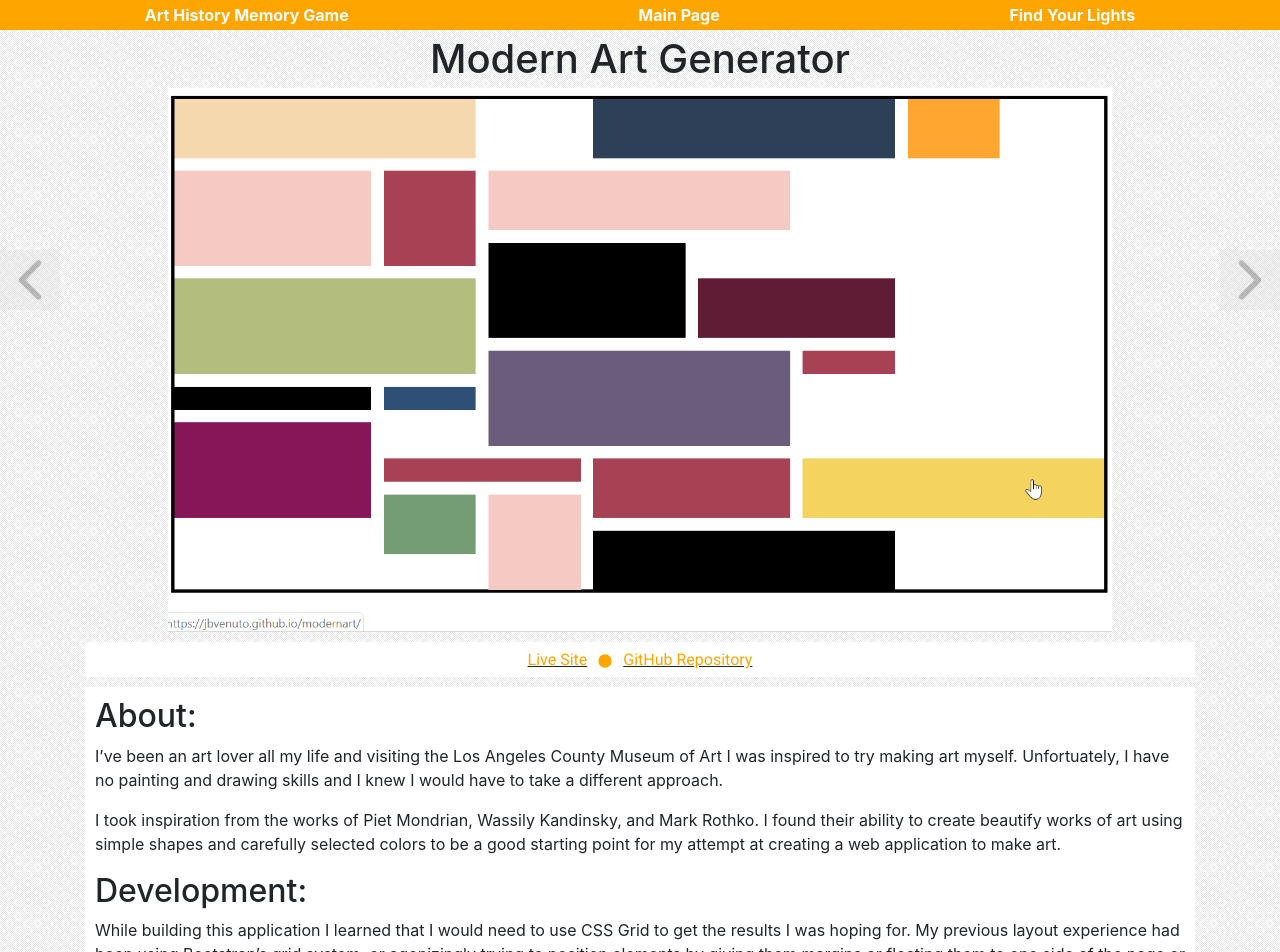
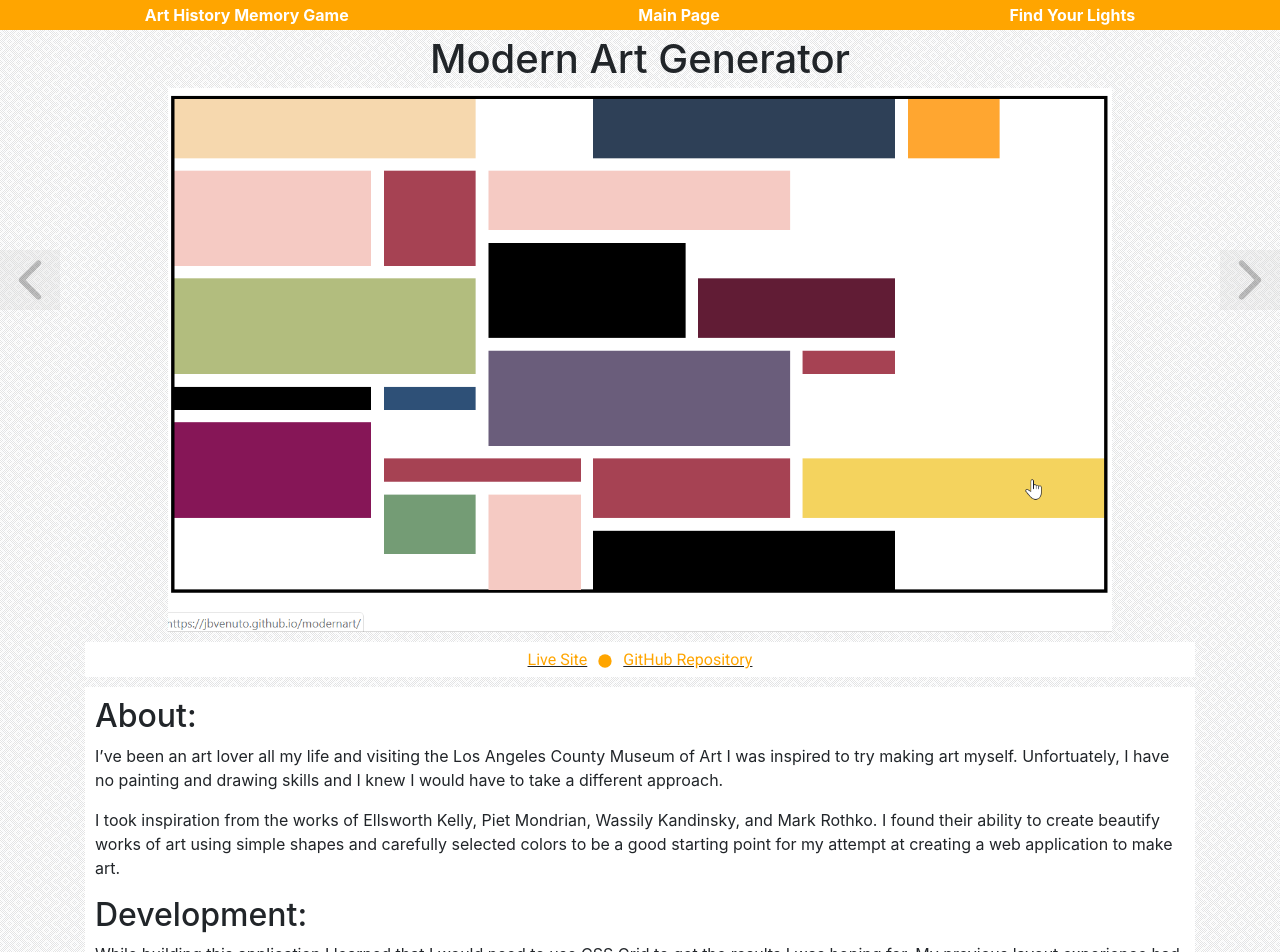
Before and after one commit to JBVenuto/reactportfolio, a React (Create React App) app: page /artgenerator in a window 1280 px wide. Shown: the top 952 px of the page. Built offline with nearby package versions, Linux system fonts and the light colour scheme.

Commit message:
Included Ellsworth Kelly in the list of inspirational artist to the art generator page

```diff
--- a/src/pages/ArtGenerator.js
+++ b/src/pages/ArtGenerator.js
@@ -39,7 +39,7 @@ class ArtGenerator extends Component {
                     <div className="slide-description">
                         <h2>About:</h2>
                         <p>I’ve been an art lover all my life and visiting the Los Angeles County Museum of Art I was inspired to try making art myself. Unfortuately, I have no painting and drawing skills and I knew I would have to take a different approach.</p>
-                        <p>I took inspiration from the works of Piet Mondrian, Wassily Kandinsky, and Mark Rothko. I found their ability to create beautify works of art using simple shapes and carefully selected colors to be a good starting point for my attempt at creating a web application to make art.</p>
+                        <p>I took inspiration from the works of Ellsworth Kelly, Piet Mondrian, Wassily Kandinsky, and Mark Rothko. I found their ability to create beautify works of art using simple shapes and carefully selected colors to be a good starting point for my attempt at creating a web application to make art.</p>
                         <h2>Development:</h2>
                         <p>While building this application I learned that I would need to use CSS Grid to get the results I was hoping for. My previous layout experience had been using Bootstrap’s grid system, or agonizingly trying to position elements by giving them margins or floating them to one side of the page or the other. I learned that CSS Grid takes more time to set up than Bootstrap’s grid but is well worth the time for it provides developers with more options for how they want to set up their application. </p>
                         <h2>Tech Used:</h2>
--- a/src/pages/Main.js
+++ b/src/pages/Main.js
@@ -44,9 +44,10 @@ class App extends Component {
             <Skill skill="BootStrap" />
             <Skill skill="JavaScript" />
             <Skill skill="React" />
-            <Skill skill="jQuery" />
+            {/* <Skill skill="jQuery" /> */}
             <Skill skill="Node.js" />
             <Skill skill="Express" />
+            <Skill skill="REST API" />
             <Skill skill="MySQL" />
             <Skill skill="MongoDB" />
             <Skill skill="Git" id="last-skill" />
```
